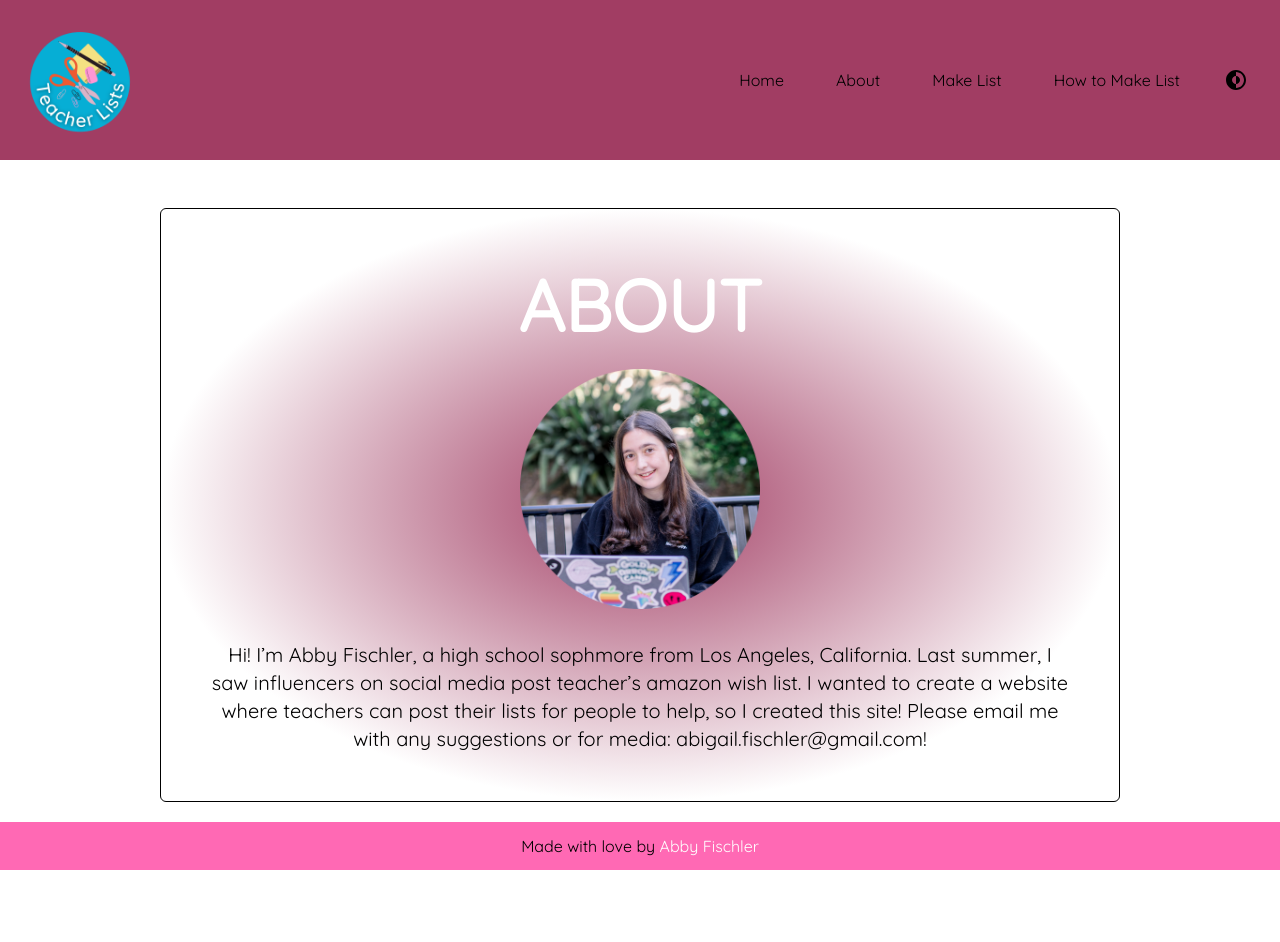
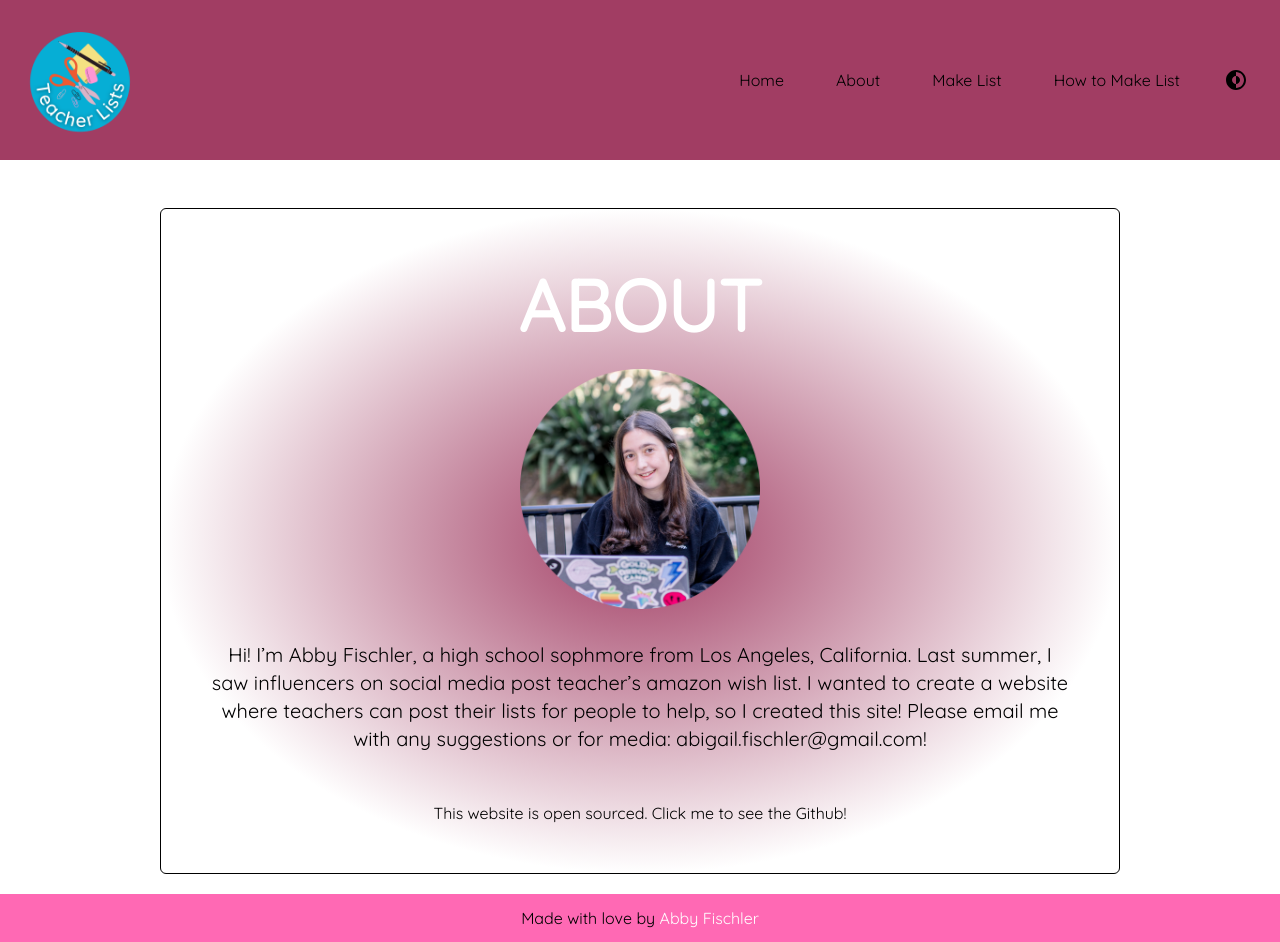
Before and after one commit to abbyfischler/teacher-lists, a Next.js app: page /about in a window 1280 px wide. Before the commit the page ends 870 px from the top, so only its background shows below. Built offline with nearby package versions, Linux system fonts and the light colour scheme.

Commit message:
Linked to Github

```diff
--- a/pages/about.js
+++ b/pages/about.js
@@ -14,6 +14,9 @@ export default function About() {
           site! Please email me with any suggestions or for media:
           abigail.fischler@gmail.com!
         </p>
+
+
+        <h3 className="pt-8 mx-8 p-4"><a href="https://github.com/abbyfischler/teacher-lists">This website is open sourced. Click me to see the Github!</a></h3>
       </div>
     </>
   );
```
